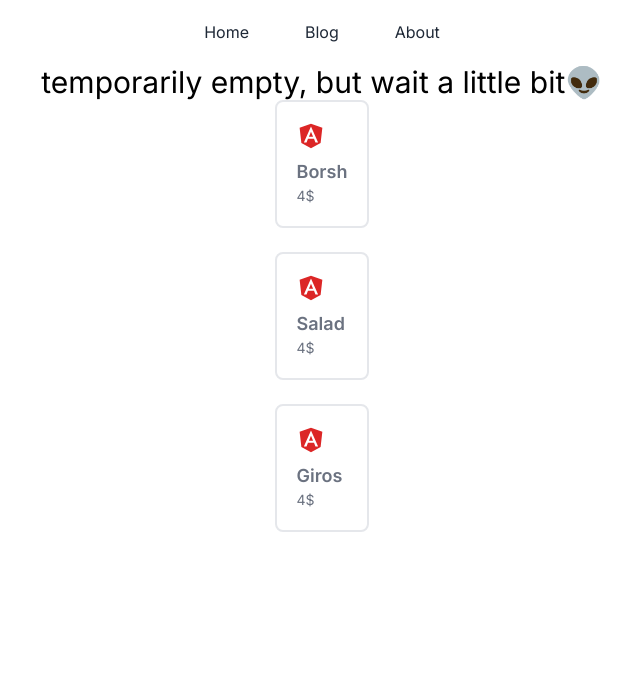
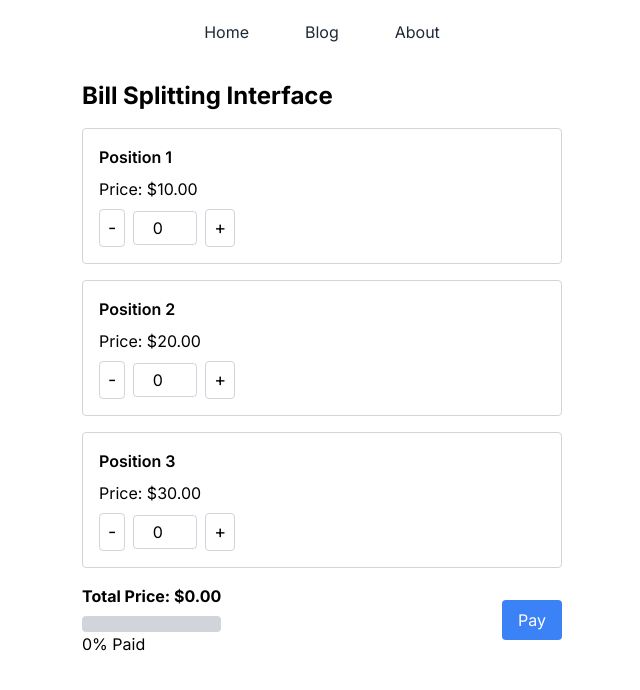
Before and after one commit to Geek-o-Byte/Geek-o-Byte.github.io, a Next.js app: page /splitbill in a window 1280 px wide. Shown: the top 690 px of the page, without its empty margins (318-958 px from the left). Built offline with nearby package versions, Linux system fonts and the light colour scheme.

Commit message:
splitbill changes

```diff
--- /dev/null
+++ b/src/app/splitbill/BillSplittingInterface.tsx
@@ -0,0 +1,90 @@
+import React from 'react';
+import { useStore } from './store';
+
+interface OrderPosition {
+  name: string;
+  price: number;
+  count: number;
+  limit: number;
+}
+
+const PositionCard: React.FC<{ position: OrderPosition }> = ({ position }) => {
+  const { increaseCount, decreaseCount } = useStore();
+
+  const handleIncrease = () => {
+    if (position.count < position.limit) {
+      increaseCount(position);
+    }
+  };
+
+  const handleDecrease = () => {
+    decreaseCount(position);
+  };
+
+  return (
+    <div className="bg-white border border-gray-300 rounded p-4">
+      <h3 className="font-semibold mb-2">{position.name}</h3>
+      <p className="mb-2">Price: ${position.price.toFixed(2)}</p>
+      <div className="flex items-center">
+        <button
+          className="text-lg px-2 py-1 rounded border border-gray-300"
+          onClick={handleDecrease}
+          disabled={position.count === 0}
+        >
+          -
+        </button>
+        <input
+          type="number"
+          min={0}
+          value={position.count}
+          readOnly
+          className="border border-gray-300 rounded px-2 py-1 w-16 mx-2 text-center"
+        />
+        <button
+          className="text-lg px-2 py-1 rounded border border-gray-300"
+          onClick={handleIncrease}
+          disabled={position.count >= position.limit}
+        >
+          +
+        </button>
+      </div>
+    </div>
+  );
+};
+
+const BillSplittingInterface: React.FC = () => {
+  const orderPositions = useStore((state) => state.orderPositions);
+  const totalPrice = useStore((state) => state.totalPrice);
+  const progress = useStore((state) => state.progress);
+
+  const handlePay = () => {
+    // Handle payment logic here
+  };
+
+  return (
+    <div className="container mx-auto p-4 max-w-lg">
+      <h2 className="text-2xl font-bold mb-4">Bill Splitting Interface</h2>
+
+      <div className="space-y-4">
+        {orderPositions.map((position, index) => (
+          <PositionCard key={index} position={position} />
+        ))}
+      </div>
+
+      <div className="flex justify-between items-center mt-4">
+        <div>
+          <p className="font-bold">Total Price: ${totalPrice.toFixed(2)}</p>
+          <div className="w-full bg-gray-300 rounded overflow-hidden h-4 mt-2">
+            <div className="bg-blue-500 h-full" style={{ width: `${progress}%` }}></div>
+          </div>
+          <span>{`${progress.toFixed(0)}% Paid`}</span>
+        </div>
+        <button className="bg-blue-500 text-white px-4 py-2 rounded" onClick={handlePay}>
+          Pay
+        </button>
+      </div>
+    </div>
+  );
+};
+
+export default BillSplittingInterface;
--- a/src/app/splitbill/page.tsx
+++ b/src/app/splitbill/page.tsx
@@ -1,11 +1,10 @@
+"use client"
 import BillPostions from "./BillPositions";
+import BillSplittingInterface from "./BillSplittingInterface";
 
 export default function Page(){
     return(
     <div>
-        <p className="text-center text-3xl">temporarily empty, but wait a little bit👽</p>
-        <div className="flex justify-center">
-            <BillPostions/>
-        </div>
+        <BillSplittingInterface/>
     </div>)
 }
--- /dev/null
+++ b/src/app/splitbill/store.ts
@@ -0,0 +1,63 @@
+import create from 'zustand';
+
+interface OrderPosition {
+  name: string;
+  price: number;
+  count: number;
+  limit: number;
+}
+
+interface StoreState {
+  orderPositions: OrderPosition[];
+  totalPrice: number;
+  progress: number;
+  increaseCount: (position: OrderPosition) => void;
+  decreaseCount: (position: OrderPosition) => void;
+  pay: () => void;
+}
+
+const useStore = create<StoreState>((set) => ({
+  orderPositions: [
+    { name: 'Position 1', price: 10, count: 0, limit: 5 },
+    { name: 'Position 2', price: 20, count: 0, limit: 3 },
+    { name: 'Position 3', price: 30, count: 0, limit: 2 },
+  ],
+  totalPrice: 0,
+  progress: 0,
+  increaseCount: (position) => {
+    set((state) => {
+      const updatedPositions = state.orderPositions.map((pos) =>
+        pos === position ? { ...pos, count: pos.count + 1 } : pos
+      );
+      const totalPrice = updatedPositions.reduce((sum, pos) => sum + pos.price * pos.count, 0);
+      const progress = (totalPrice / (state.totalPrice + position.price)) * 100;
+      return {
+        orderPositions: updatedPositions,
+        totalPrice: state.totalPrice + position.price,
+        progress,
+      };
+    });
+  },
+  decreaseCount: (position) => {
+    set((state) => {
+      if (position.count === 0) return state;
+      const updatedPositions = state.orderPositions.map((pos) =>
+        pos === position ? { ...pos, count: pos.count - 1 } : pos
+      );
+      const totalPrice = updatedPositions.reduce((sum, pos) => sum + pos.price * pos.count, 0);
+      const progress = (totalPrice / state.totalPrice) * 100;
+      return {
+        orderPositions: updatedPositions,
+        totalPrice,
+        progress,
+      };
+    });
+  },
+  pay: () => {
+    // Handle payment logic here
+  },
+}));
+
+export type { OrderPosition };
+export { useStore };
+//export { useStore, OrderPosition };
```
